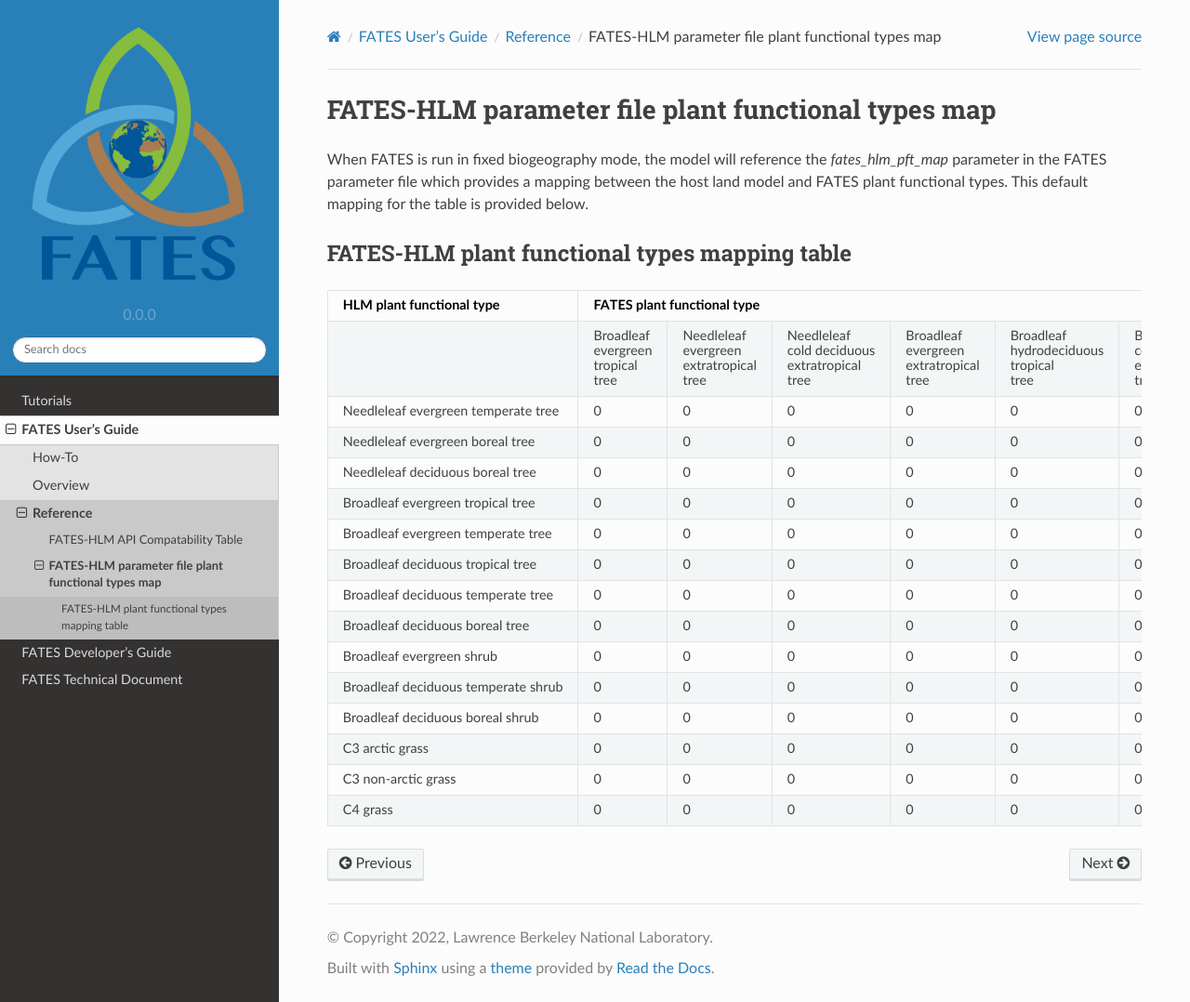
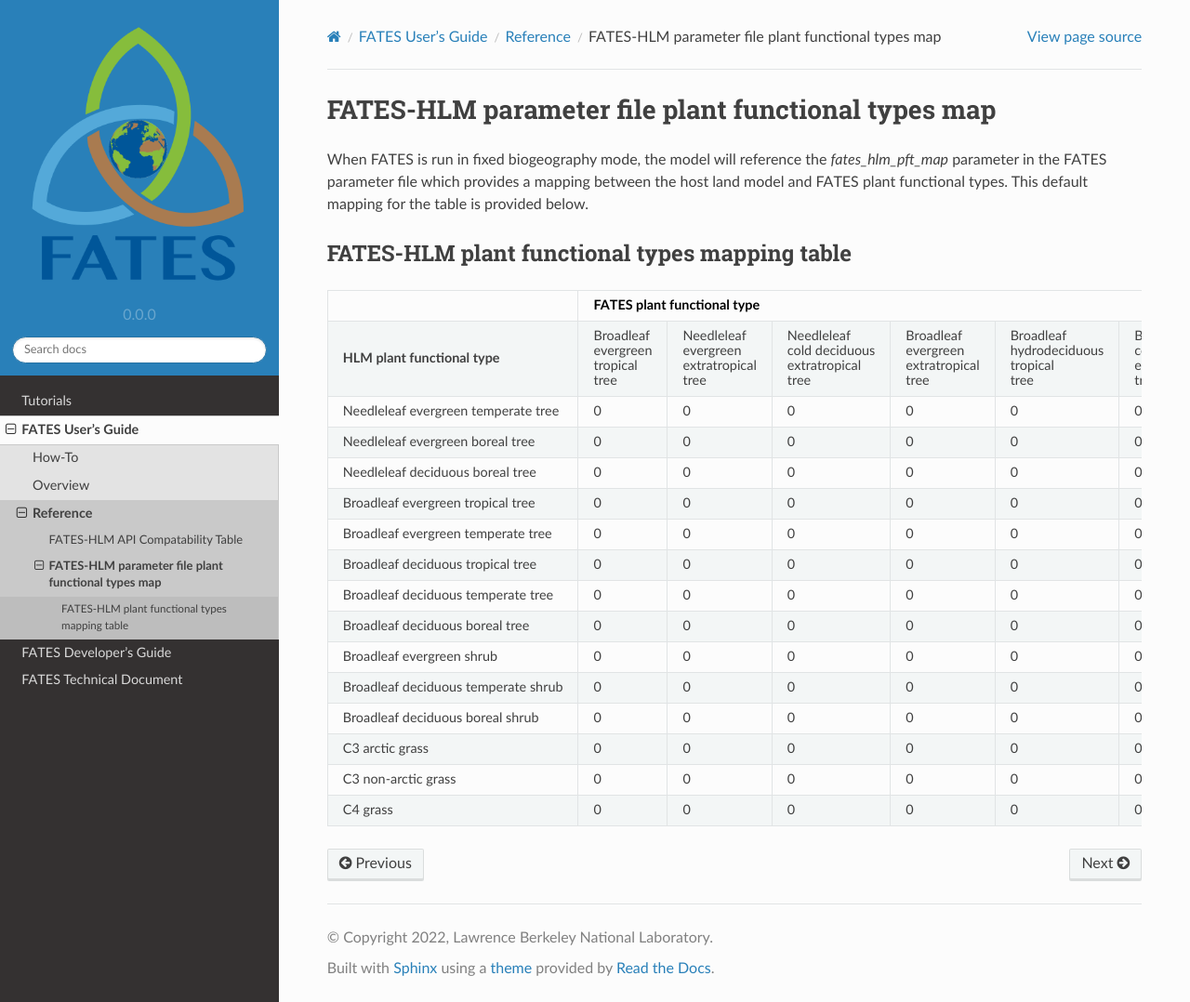
Before and after one commit to NGEET/fates-users-guide, a Sphinx documentation site: the page built from docs/source/user/HLM-FATES-PFT-map.rst, in a window 1280 px wide and 1078 px high. Shown: the whole window at 93% size. Built offline with Sphinx 7.4.7 and the Read the Docs theme 2.0.0, drawn with Linux system fonts in a browser that asks for light colours; some of the changed lines change nothing that is shown.

Commit message:
bold format hlm pft header

```diff
--- a/docs/source/user/HLM-FATES-PFT-map.rst
+++ b/docs/source/user/HLM-FATES-PFT-map.rst
@@ -7,7 +7,7 @@ FATES-HLM plant functional types mapping table
 ^^^^^^^^^^^^^^^^^^^^^^^^^^^^^^^^^^^^^^^^^^^^^^
 
 +-------------------------------------+-----------+---------------+----------------+---------------+----------------+----------------+---------------+----------------+----------------+-----------+---------+-------+
-| HLM plant functional type           | FATES plant functional type                                                                                                                                                  |
+|                                     | FATES plant functional type                                                                                                                                                  |
 +=====================================+===========+===============+================+===============+================+================+===============+================+================+===========+=========+=======+
 |                                     | Broadleaf | Needleleaf    | Needleleaf     | Broadleaf     | Broadleaf      | Broadleaf      | Broadleaf     | Broadleaf      | Broadleaf      |           |         |       |
 |                                     |           |               |                |               |                |                |               |                |                |           |         |       |
@@ -15,7 +15,7 @@ FATES-HLM plant functional types mapping table
 |                                     |           |               |                |               |                |                |               |                |                |           |         |       |
 |                                     | tropical  | extratropical | extratropical  | extratropical | tropical       | extratropical  | extratropical | extratropical  | extratropical  | Arctic C3 | Cool C4 | C4    |
 |                                     |           |               |                |               |                |                |               |                |                |           |         |       |
-|                                     | tree      | tree          | tree           | tree          | tree           | tree           | shrub         | shrub          | shrub          | grass     | grass   | grass |
+| **HLM plant functional type**       | tree      | tree          | tree           | tree          | tree           | tree           | shrub         | shrub          | shrub          | grass     | grass   | grass |
 +-------------------------------------+-----------+---------------+----------------+---------------+----------------+----------------+---------------+----------------+----------------+-----------+---------+-------+
 | Needleleaf evergreen temperate tree |     0     |     0         |     0          |     0         |     0          |     0          |     0         |     0          |     0          |     0     |     0   |   0   |
 +-------------------------------------+-----------+---------------+----------------+---------------+----------------+----------------+---------------+----------------+----------------+-----------+---------+-------+
```
